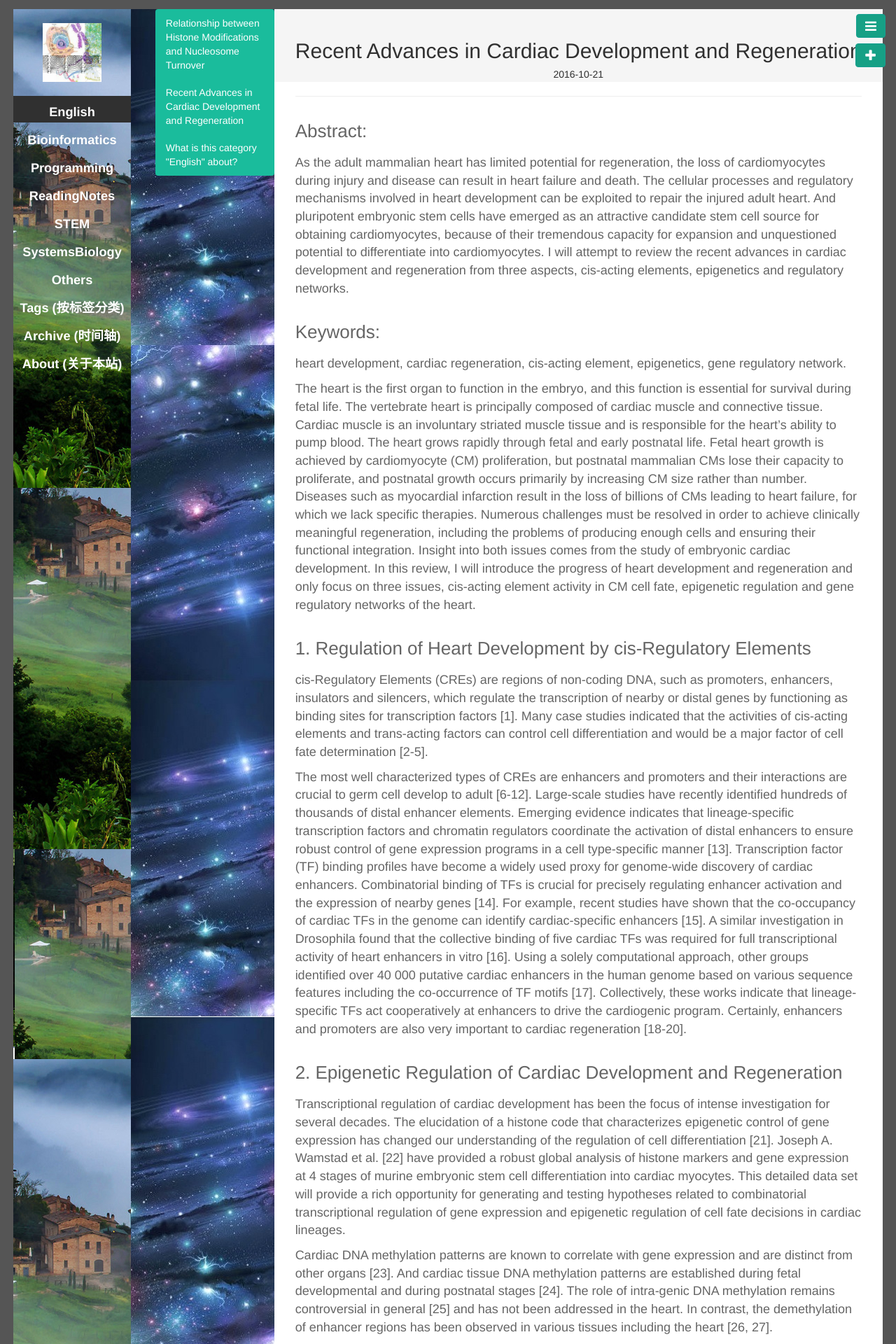
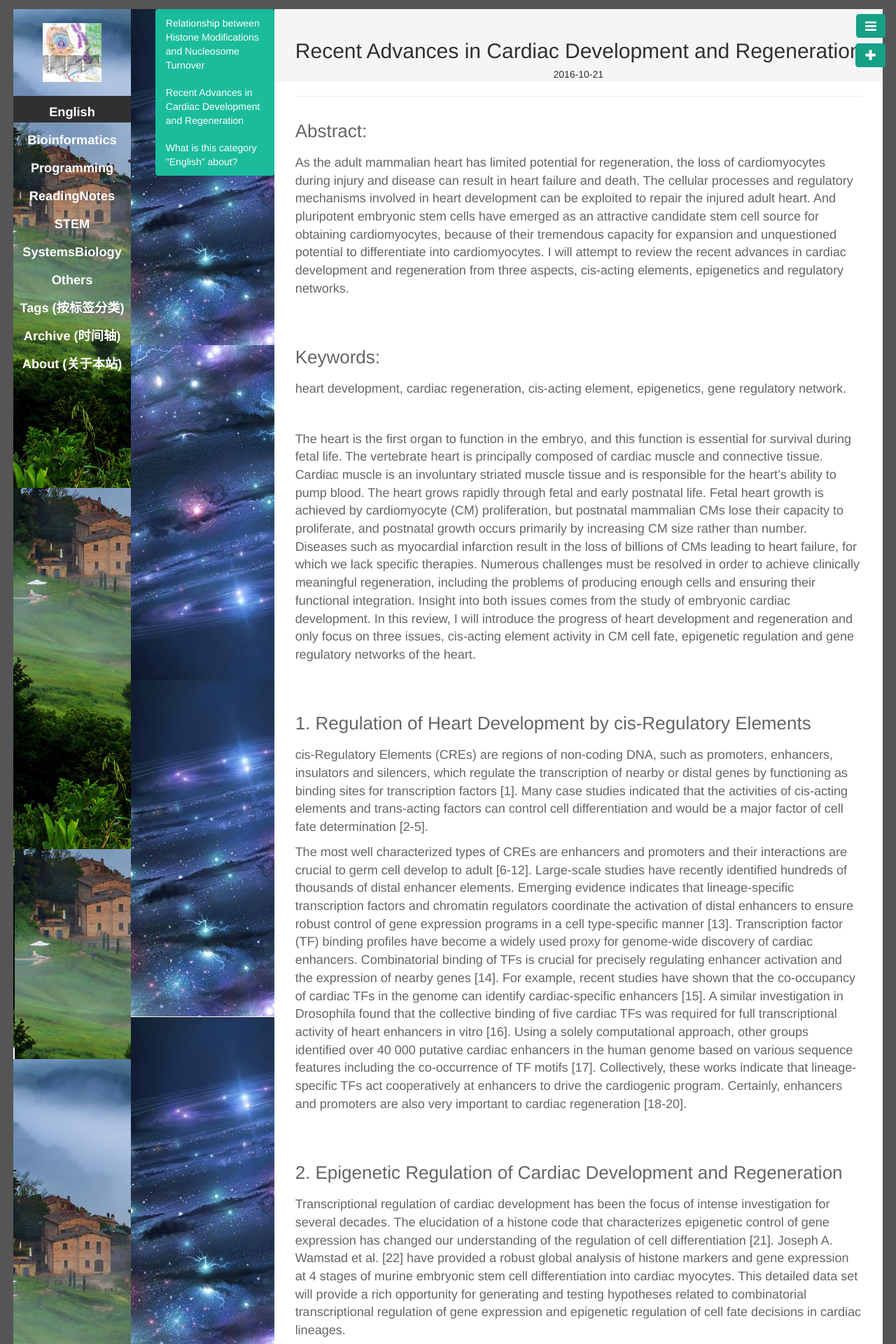
Before and after one commit to CTLife/CTLife.github.io, a Jekyll site: the page built from _posts/English/2016-10-21-CardiacDevelopmentRegeneration.md, in a window 1280 px wide. Shown: the top 1920 px of the page at 70% size. Built offline with Jekyll 4.4.1, drawn with Linux system fonts in a browser that asks for light colours; Markdown is read by kramdown in place of the engine named in the settings; some of the changed text lies outside the part shown.

Commit message:
Update 2016-10-21-CardiacDevelopmentRegeneration.md

```diff
--- a/_posts/English/2016-10-21-CardiacDevelopmentRegeneration.md
+++ b/_posts/English/2016-10-21-CardiacDevelopmentRegeneration.md
@@ -12,18 +12,26 @@ description:  Recent Advances in Cardiac Development and Regeneration
 As the adult mammalian heart has limited potential for regeneration, the loss of cardiomyocytes during injury and disease can result in heart failure and death. The cellular processes and regulatory mechanisms involved in heart development can be exploited to repair the injured adult heart.  And pluripotent embryonic stem cells have emerged as an attractive candidate stem cell source for obtaining cardiomyocytes, because of their tremendous capacity for expansion and unquestioned potential to differentiate into cardiomyocytes. I will attempt to review the recent advances in cardiac development and regeneration from three aspects, cis-acting elements, epigenetics and regulatory networks.
 
 
+  <br />
+
 ### Keywords:
 heart development, cardiac regeneration, cis-acting element, epigenetics, gene regulatory network.
 
 
+  <br />
+
 
 The heart is the first organ to function in the embryo, and this function is essential for survival during fetal life. The vertebrate heart is principally composed of cardiac muscle and connective tissue. Cardiac muscle is an involuntary striated muscle tissue and is responsible for the heart's ability to pump blood. The heart grows rapidly through fetal and early postnatal life. Fetal heart growth is achieved by cardiomyocyte (CM) proliferation, but postnatal mammalian CMs lose their capacity to proliferate, and postnatal growth occurs primarily by increasing CM size rather than number. Diseases such as myocardial infarction result in the loss of billions of CMs leading to heart failure, for which we lack specific therapies. Numerous challenges must be resolved in order to achieve clinically meaningful regeneration, including the problems of producing enough cells and ensuring their functional integration. Insight into both issues comes from the study of embryonic cardiac development. In this review, I will introduce the progress of heart development and regeneration and only focus on three issues, cis-acting element activity in CM cell fate, epigenetic regulation and gene regulatory networks of the heart.
+
+  <br />
 
 
 ### 1. Regulation of Heart Development by cis-Regulatory Elements
 cis-Regulatory Elements (CREs) are regions of non-coding DNA, such as promoters, enhancers, insulators and silencers, which regulate the transcription of nearby or distal genes by functioning as binding sites for transcription factors [1]. Many case studies indicated that the activities of cis-acting elements and trans-acting factors can control cell differentiation and would be a major factor of cell fate determination [2-5].
 
 The most well characterized types of CREs are enhancers and promoters and their interactions are crucial to germ cell develop to adult [6-12]. Large-scale studies have recently identified hundreds of thousands of distal enhancer elements. Emerging evidence indicates that lineage-specific transcription factors and chromatin regulators coordinate the activation of distal enhancers to ensure robust control of gene expression programs in a cell type-specific manner [13]. Transcription factor (TF) binding profiles have become a widely used proxy for genome-wide discovery of cardiac enhancers. Combinatorial binding of TFs is crucial for precisely regulating enhancer activation and the expression of nearby genes [14]. For example, recent studies have shown that the co-occupancy of cardiac TFs in the genome can identify cardiac-specific enhancers [15]. A similar investigation in Drosophila found that the collective binding of five cardiac TFs was required for full transcriptional activity of heart enhancers in vitro [16]. Using a solely computational approach, other groups identified over 40 000 putative cardiac enhancers in the human genome based on various sequence features including the co-occurrence of TF motifs [17]. Collectively, these works indicate that lineage-specific TFs act cooperatively at enhancers to drive the cardiogenic program. Certainly, enhancers and promoters are also very important to cardiac regeneration [18-20].
+
+  <br />
 
 
 ### 2. Epigenetic Regulation of  Cardiac Development and Regeneration
@@ -33,12 +41,16 @@ Cardiac DNA methylation patterns are known to correlate with gene expression and
 
 Other epigenetic mechanisms including ATP-dependent chromatin remodeling, nucleosome positioning dynamics, non-coding RNA, histone acetylation and methylation can also influence heart development [28-30]. All of them are associated with adult heart regeneration and repair [31-38].
 
+  <br />
+
 
 ### 3. Gene Regulatory Networks in the Heart Development
 Gene expression during development and differentiation is regulated in a cell- specific and stage-specific manner by complex networks of intergenic and intragenic cis-regulatory elements. Heart development is regulated by gene regulatory networks consisting of a set of highly conserved tissue-specific transcription factors, signaling molecules and non-coding RNAs [39-41]. Central to this network are the transcription factors Gata4, Mef2a, Nkx2.5, Srf, which together with their target DNA elements, form an evolutionarily conserved subcircuit essential for development [42, 43].
 
 Recent studies have revealed central roles for microRNAs (miRNAs) as governors of gene expression during cardiac development. The integration of miRNAs into the genetic circuitry of the heart provides a rich and robust array of regulatory interactions to control cardiac gene expression [44]. For instance, Zhiyun Guo et al. [45] extracted 116 miRNAs and systematically investigated the regulatory network of transcription factor (TF)-miRNA in 12 human tissues. They identified 2347 TF-miRNA regulatory relations and revealed that most TF binding sites tend to enrich close to the transcription start site of miRNAs.
 
+
+  <br />
 
 ### 4. Perspectives
 If we want to overcome the fundamental problems of regenerating lost cardiomyocytes, we must fully understand the mechanism of heart development. To this end, we have to generate sufficient and detailed data about heart development, it depends on the progress of technology. So, the relevant technologies, such as the third generation sequencing and imaging techniques, are the most essential role for solving the problems. Though, of course, when we think the problems, we must consider the evolutionary origin of the heart, because “Nothing in Biology Makes Sense Except in the Light of Evolution” [46].
@@ -138,4 +150,8 @@ If we want to overcome the fundamental problems of regenerating lost cardiomyocy
 [46] Theodosius Dobzhansky. (1973). `Nothing in Biology Makes Sense Except in the Light of Evolution`. The American Biology Teacher, 35, 125-129.
 
 
+  <br />
+
 这是我以前的生理学课程期末论文， 本来想把 ncRNA regulation, Nonlinear and stochastic dynamics model and Machine Learning Model in the heart development, Tissue Engineering and Synthetic Biology in cardiac regeneration, 都加进去， 但由于时间不够了， 老师也说过五六页就够了，所以就省掉了。
+
+  <br />
```
